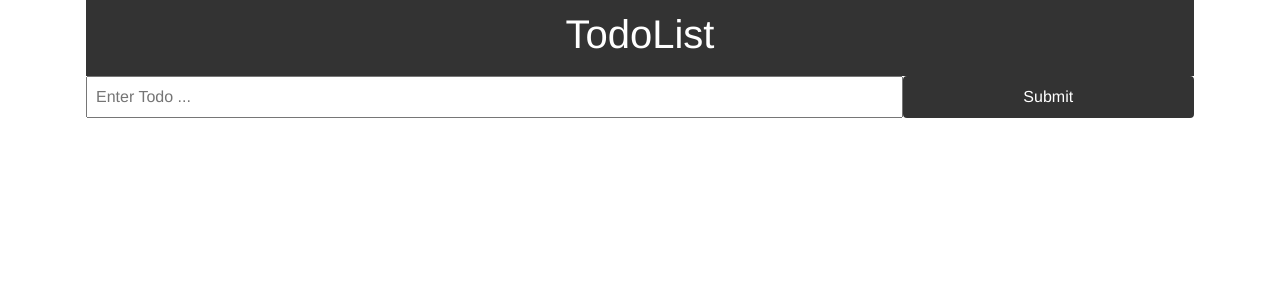
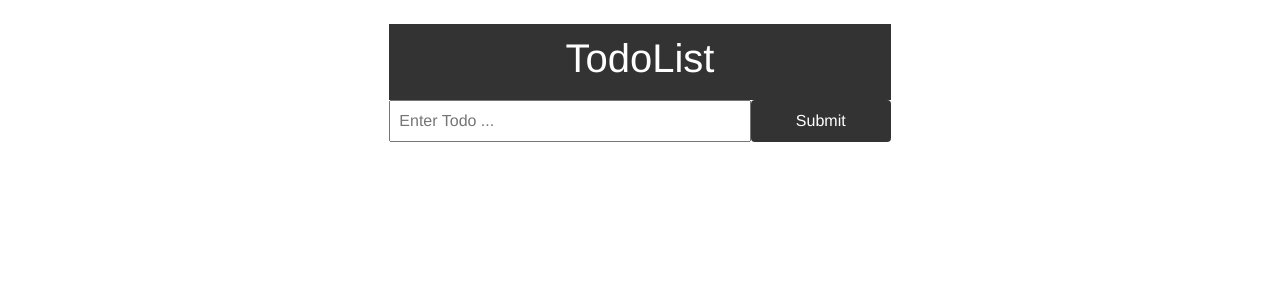
Before and after one commit to mayajs/sample, a React (Create React App) app in the folder todo/react-todo/: page / in a window 1280 px wide. Shown: the top 300 px of the page. Built offline with nearby package versions, Linux system fonts and the light colour scheme; no server answers; the HTML template or start-up script is replaced by a standard one.

Commit message:
FEAT: Add margin in container

```diff
--- a/todo/react-todo/src/App.tsx
+++ b/todo/react-todo/src/App.tsx
@@ -39,7 +39,7 @@ class App extends Component<{}, IPropsApp> {
   render() {
     return (
       <div className="App">
-        <div className="container">
+        <div className="container mt-4 col-md-5">
           <Header />
           <TodoList list={this.state.list} actions={this.actions} />
           <TodoAdd addItem={this.addItem} />
```
